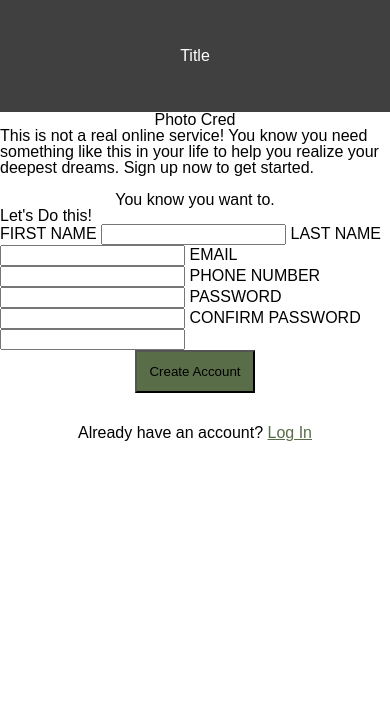
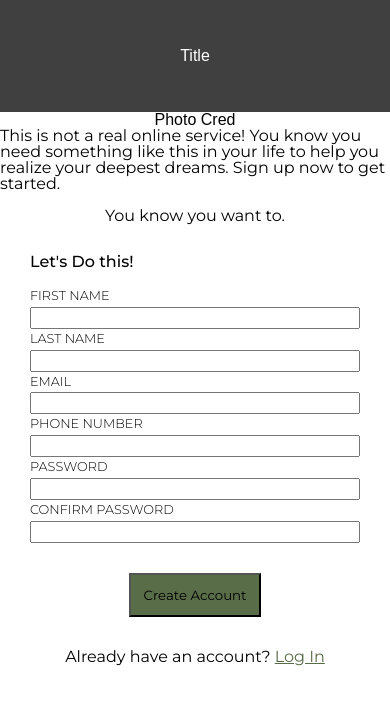
Before and after one commit to Pragmatical-Programmer/signup-form, a plain HTML site: page index.html in a window 390 px wide. Shown: the top 704 px of the page. Drawn offline with Linux system fonts and the light colour scheme.

Commit message:
Style form for mobile layout

```diff
--- a/styles/styles.css
+++ b/styles/styles.css
@@ -1,6 +1,11 @@
-@import './meyerReset.css';
-@import './components/header.css';
-@import './components/main.css';
+@import "./meyerReset.css";
+@import "./components/header.css";
+@import "./components/main.css";
+@import url("https://fonts.googleapis.com/css2?family=Montserrat:ital,wght@0,100..900;1,100..900&display=swap");
+
+* {
+  font-family: "Montserrat", sans-serif;
+}
 
 html {
   scroll-behavior: smooth;
@@ -20,6 +25,29 @@ body {
   margin-right: auto;
   padding-left: 0rem;
   padding-right: 0rem;
+}
+
+#mid {
+  display: flex;
+  flex-direction: column;
+
+  padding: 30px;
+  gap: 20px;
+
+  h2 {
+    font-weight: 500;
+  }
+}
+
+#createAccountForm {
+  display: flex;
+  flex-direction: column;
+  gap: 4px;
+
+  label {
+    font-size: 0.8rem;
+    font-weight: 300;
+  }
 }
 
 /* xs */
```
Lines whose indentation alone changed are shown as unchanged.
